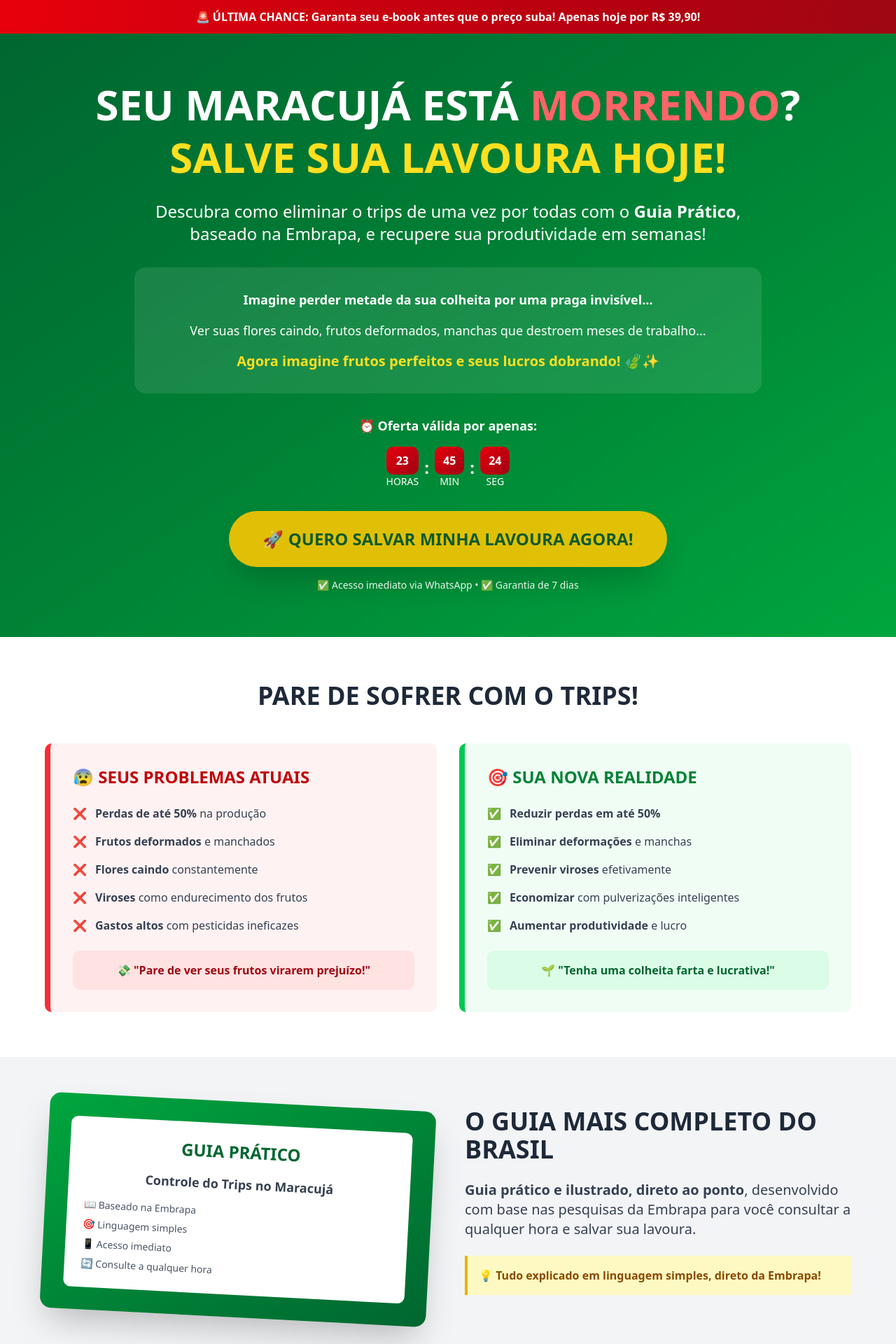
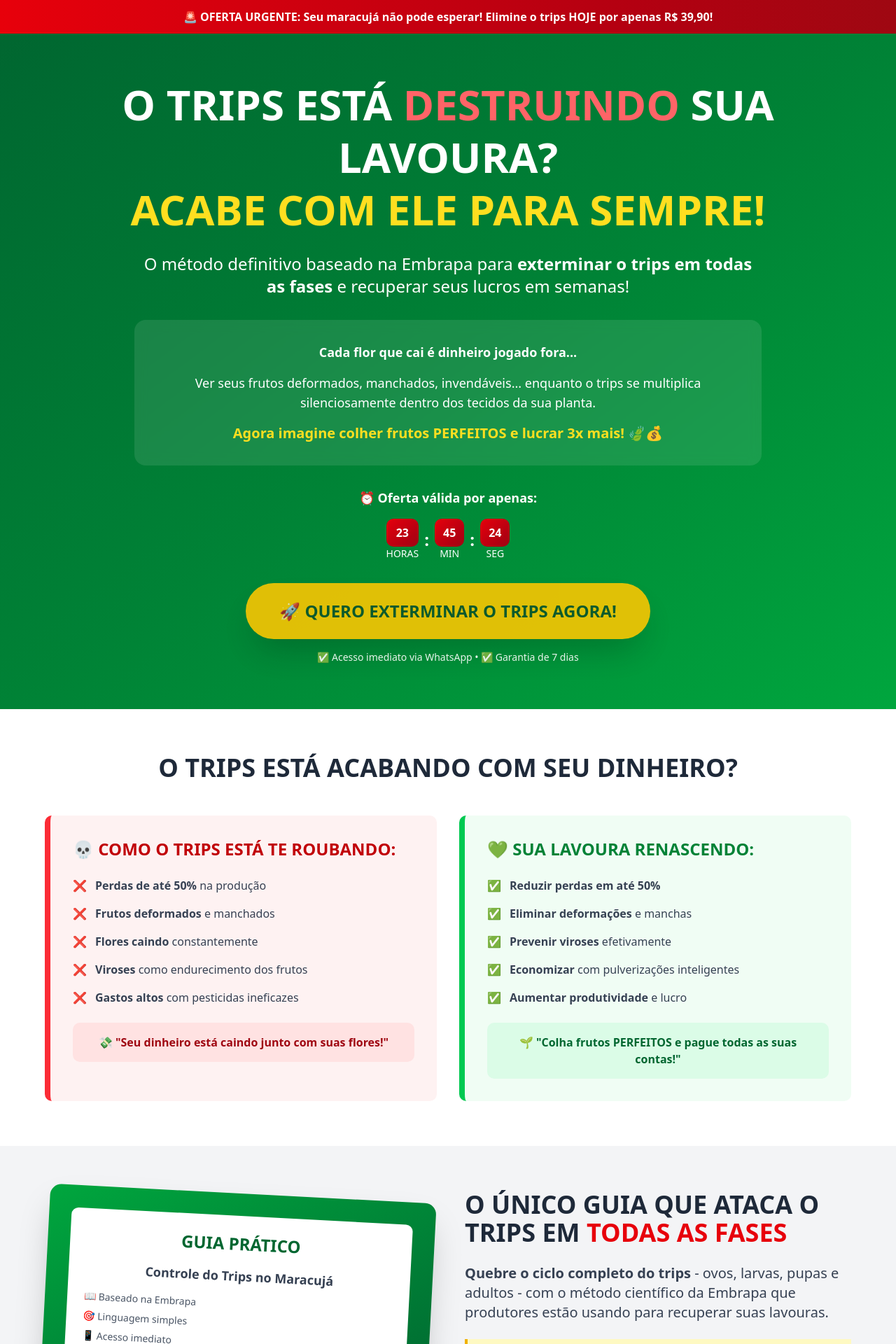
Before and after one commit to marconicastro/pv_whatssap, a Next.js app: page / in a window 1280 px wide. Shown: the top 1920 px of the page at 70% size. Built offline with nearby package versions, Linux system fonts and the light colour scheme.

Commit message:
Ataulizando pv

```diff
--- a/src/app/page.tsx
+++ b/src/app/page.tsx
@@ -42,31 +42,31 @@ export default function Home() {
     <div className="bg-gray-50">
       {/* Barra de Urgência */}
       <div className="bg-gradient-to-r from-red-600 to-red-800 text-white py-3 px-4 text-center font-bold text-sm md:text-base">
-        🚨 ÚLTIMA CHANCE: Garanta seu e-book antes que o preço suba! Apenas hoje por R$ 39,90!
+        🚨 OFERTA URGENTE: Seu maracujá não pode esperar! Elimine o trips HOJE por apenas R$ 39,90!
       </div>
 
       {/* Hero Section */}
       <section className="bg-gradient-to-br from-green-800 via-green-700 to-green-600 text-white py-16 px-4">
         <div className="max-w-6xl mx-auto text-center">
           <h1 className="text-4xl md:text-6xl font-black mb-6 leading-tight">
-            SEU MARACUJÁ ESTÁ <span className="text-red-400">MORRENDO</span>?<br />
-            <span className="text-yellow-300">SALVE SUA LAVOURA HOJE!</span>
+            O TRIPS ESTÁ <span className="text-red-400">DESTRUINDO</span> SUA LAVOURA?<br />
+            <span className="text-yellow-300">ACABE COM ELE PARA SEMPRE!</span>
           </h1>
 
           <p className="text-xl md:text-2xl mb-8 max-w-4xl mx-auto font-medium">
-            Descubra como eliminar o trips de uma vez por todas com o <strong>Guia Prático</strong>, baseado na Embrapa, e recupere sua produtividade em semanas!
+            O método definitivo baseado na Embrapa para <strong>exterminar o trips em todas as fases</strong> e recuperar seus lucros em semanas!
           </p>
 
           {/* Storytelling Emocional */}
           <div className="bg-white/10 backdrop-blur-sm rounded-2xl p-8 mb-8 max-w-4xl mx-auto">
             <p className="text-lg mb-4">
-              <strong>Imagine perder metade da sua colheita por uma praga invisível...</strong>
+              <strong>Cada flor que cai é dinheiro jogado fora...</strong>
             </p>
             <p className="text-lg mb-4">
-              Ver suas flores caindo, frutos deformados, manchas que destroem meses de trabalho...
+              Ver seus frutos deformados, manchados, invendáveis... enquanto o trips se multiplica silenciosamente dentro dos tecidos da sua planta.
             </p>
             <p className="text-xl font-bold text-yellow-300">
-              Agora imagine frutos perfeitos e seus lucros dobrando! 🍃✨
+              Agora imagine colher frutos PERFEITOS e lucrar 3x mais! 🍃💰
             </p>
           </div>
 
@@ -105,7 +105,7 @@ export default function Home() {
             className="inline-block bg-yellow-400 hover:bg-yellow-300 text-green-900 font-black text-xl md:text-2xl px-12 py-6 rounded-full animate-pulse transition-all duration-300 shadow-2xl"
             onClick={handleWhatsAppClick}
           >
-            🚀 QUERO SALVAR MINHA LAVOURA AGORA!
+            🚀 QUERO EXTERMINAR O TRIPS AGORA!
           </a>
 
           <p className="text-sm mt-4 opacity-90">✅ Acesso imediato via WhatsApp • ✅ Garantia de 7 dias</p>
@@ -116,14 +116,14 @@ export default function Home() {
       <section className="py-16 px-4 bg-white">
         <div className="max-w-6xl mx-auto">
           <h2 className="text-4xl font-black text-center mb-12 text-gray-800">
-            PARE DE SOFRER COM O TRIPS!
+            O TRIPS ESTÁ ACABANDO COM SEU DINHEIRO?
           </h2>
 
           <div className="grid md:grid-cols-2 gap-8">
             {/* Dores */}
             <div className="bg-red-50 border-l-8 border-red-500 p-8 rounded-lg">
               <h3 className="text-2xl font-bold text-red-700 mb-6 flex items-center">
-                😰 SEUS PROBLEMAS ATUAIS
+                💀 COMO O TRIPS ESTÁ TE ROUBANDO:
               </h3>
               <ul className="space-y-4">
                 <li className="flex items-start">
@@ -149,7 +149,7 @@ export default function Home() {
               </ul>
               <div className="mt-6 p-4 bg-red-100 rounded-lg">
                 <p className="text-red-800 font-bold text-center">
-                  💸 "Pare de ver seus frutos virarem prejuízo!"
+                  💸 "Seu dinheiro está caindo junto com suas flores!"
                 </p>
               </div>
             </div>
@@ -157,7 +157,7 @@ export default function Home() {
             {/* Soluções */}
             <div className="bg-green-50 border-l-8 border-green-500 p-8 rounded-lg">
               <h3 className="text-2xl font-bold text-green-700 mb-6 flex items-center">
-                🎯 SUA NOVA REALIDADE
+                💚 SUA LAVOURA RENASCENDO:
               </h3>
               <ul className="space-y-4">
                 <li className="flex items-start">
@@ -183,7 +183,7 @@ export default function Home() {
               </ul>
               <div className="mt-6 p-4 bg-green-100 rounded-lg">
                 <p className="text-green-800 font-bold text-center">
-                  🌱 "Tenha uma colheita farta e lucrativa!"
+                  🌱 "Colha frutos PERFEITOS e pague todas as suas contas!"
                 </p>
               </div>
             </div>
@@ -212,14 +212,14 @@ export default function Home() {
 
             <div className="text-left">
               <h2 className="text-4xl font-black mb-6 text-gray-800">
-                O GUIA MAIS COMPLETO DO BRASIL
+                O ÚNICO GUIA QUE ATACA O TRIPS EM <span className="text-red-600">TODAS AS FASES</span>
               </h2>
               <p className="text-xl mb-6 text-gray-700">
-                <strong>Guia prático e ilustrado, direto ao ponto</strong>, desenvolvido com base nas pesquisas da Embrapa para você consultar a qualquer hora e salvar sua lavoura.
+                <strong>Quebre o ciclo completo do trips</strong> - ovos, larvas, pupas e adultos - com o método científico da Embrapa que produtores estão usando para recuperar suas lavouras.
               </p>
               <div className="bg-yellow-100 border-l-4 border-yellow-500 p-4 mb-6">
                 <p className="text-yellow-800 font-semibold">
-                  💡 Tudo explicado em linguagem simples, direto da Embrapa!
+                  💡 Do ovo ao adulto: aprenda a destruir o trips em CADA fase do ciclo!
                 </p>
               </div>
             </div>
@@ -231,7 +231,7 @@ export default function Home() {
       <section className="py-16 px-4 bg-white">
         <div className="max-w-6xl mx-auto">
           <h2 className="text-4xl font-black text-center mb-4 text-gray-800">
-            VEJA OS RESULTADOS DOS PRODUTORES
+            PRODUTORES ESTÃO <span className="text-green-600">VENCENDO</span> A GUERRA CONTRA O TRIPS
           </h2>
           <p className="text-center text-xl mb-12 text-gray-600">
             <span className="bg-green-100 text-green-800 px-4 py-2 rounded-full font-bold">
@@ -325,7 +325,7 @@ export default function Home() {
       <section className="py-16 px-4 bg-green-50">
         <div className="max-w-6xl mx-auto">
           <h2 className="text-4xl font-black text-center mb-12 text-gray-800">
-            O QUE VOCÊ VAI APRENDER
+            <span className="text-red-600">ARMA-SE</span> CONTRA O TRIPS: O QUE VOCÊ VAI DOMINAR
           </h2>
 
           <div className="grid md:grid-cols-2 gap-8">
@@ -333,32 +333,32 @@ export default function Home() {
               <div className="flex items-start">
                 <div className="bg-green-500 text-white rounded-full w-8 h-8 flex items-center justify-center font-bold mr-4 mt-1">1</div>
                 <div>
-                  <h3 className="font-bold text-lg text-gray-800 mb-2">Identificar Espécies de Trips</h3>
-                  <p className="text-gray-600">Reconheça Frankliniella schultzei e F. occidentalis com precisão</p>
+                  <h3 className="font-bold text-lg text-gray-800 mb-2">DESCUBRA O INIMIGO: Identifique as Espécies</h3>
+                  <p className="text-gray-600">Reconheça Frankliniella schultzei e F. occidentalis - os vilões que destroem sua lavoura</p>
                 </div>
               </div>
 
               <div className="flex items-start">
                 <div className="bg-green-500 text-white rounded-full w-8 h-8 flex items-center justify-center font-bold mr-4 mt-1">2</div>
                 <div>
-                  <h3 className="font-bold text-lg text-gray-800 mb-2">Controlar Todas as Fases</h3>
-                  <p className="text-gray-600">Elimine ovos, larvas, pupas e adultos de forma eficaz</p>
+                  <h3 className="font-bold text-lg text-gray-800 mb-2">DESTRUA O CICLO: Controle em Todas as Fases</h3>
+                  <p className="text-gray-600">Elimine ovos escondidos, larvas vorazes, pupas no solo e adultos voadores</p>
                 </div>
               </div>
 
               <div className="flex items-start">
                 <div className="bg-green-500 text-white rounded-full w-8 h-8 flex items-center justify-center font-bold mr-4 mt-1">3</div>
                 <div>
-                  <h3 className="font-bold text-lg text-gray-800 mb-2">Monitorar com Precisão</h3>
-                  <p className="text-gray-600">Use inspeção visual, método da batida e armadilhas adesivas</p>
+                  <h3 className="font-bold text-lg text-gray-800 mb-2">MONITORE COM PRECISÃO: Nunca Mais se Pegue de Surpresa</h3>
+                  <p className="text-gray-600">Use inspeção visual, método da batida e armadilhas adesivas azuis</p>
                 </div>
               </div>
 
               <div className="flex items-start">
                 <div className="bg-green-500 text-white rounded-full w-8 h-8 flex items-center justify-center font-bold mr-4 mt-1">4</div>
                 <div>
-                  <h3 className="font-bold text-lg text-gray-800 mb-2">Controle Químico Inteligente</h3>
-                  <p className="text-gray-600">Aplique rotação de MoA para evitar resistência</p>
+                  <h3 className="font-bold text-lg text-gray-800 mb-2">QUÍMICA INTELIGENTE: Acabe com a Resistência</h3>
+                  <p className="text-gray-600">Domine a rotação de MoA e pare de desperdiçar dinheiro com pesticidas ineficazes</p>
                 </div>
               </div>
             </div>
@@ -367,32 +367,32 @@ export default function Home() {
               <div className="flex items-start">
                 <div className="bg-green-500 text-white rounded-full w-8 h-8 flex items-center justify-center font-bold mr-4 mt-1">5</div>
                 <div>
-                  <h3 className="font-bold text-lg text-gray-800 mb-2">Usar Aliados Naturais</h3>
-                  <p className="text-gray-600">Aproveite ácaros predadores e fungos entomopatogênicos</p>
+                  <h3 className="font-bold text-lg text-gray-800 mb-2">EXÉRCITO DE ALIADOS: Controle Biológico Poderoso</h3>
+                  <p className="text-gray-600">Solte ácaros predadores e fungos entomopatogênicos que devoram o trips</p>
                 </div>
               </div>
 
               <div className="flex items-start">
                 <div className="bg-green-500 text-white rounded-full w-8 h-8 flex items-center justify-center font-bold mr-4 mt-1">6</div>
                 <div>
-                  <h3 className="font-bold text-lg text-gray-800 mb-2">Práticas Culturais</h3>
-                  <p className="text-gray-600">Implemente adubação equilibrada e cobertura morta</p>
+                  <h3 className="font-bold text-lg text-gray-800 mb-2">FORTALEÇA SUA DEFESA: Práticas Culturais Inteligentes</h3>
+                  <p className="text-gray-600">Use adubação equilibrada e cobertura morta para proteger sua lavoura 24/7</p>
                 </div>
               </div>
 
               <div className="flex items-start">
                 <div className="bg-green-500 text-white rounded-full w-8 h-8 flex items-center justify-center font-bold mr-4 mt-1">7</div>
                 <div>
-                  <h3 className="font-bold text-lg text-gray-800 mb-2">Plano MIP Personalizado</h3>
-                  <p className="text-gray-600">Crie seu plano de Manejo Integrado de Pragas</p>
+                  <h3 className="font-bold text-lg text-gray-800 mb-2">SEU PLANO DE BATALHA: MIP Personalizado</h3>
+                  <p className="text-gray-600">Monte seu Manejo Integrado de Pragas e nunca mais perca dinheiro com trips</p>
                 </div>
               </div>
 
               <div className="flex items-start">
                 <div className="bg-green-500 text-white rounded-full w-8 h-8 flex items-center justify-center font-bold mr-4 mt-1">8</div>
                 <div>
-                  <h3 className="font-bold text-lg text-gray-800 mb-2">Prevenir Reinfestações</h3>
-                  <p className="text-gray-600">Mantenha sua lavoura livre do trips permanentemente</p>
+                  <h3 className="font-bold text-lg text-gray-800 mb-2">PROTEÇÃO PERMANENTE: Acabe com as Reinfestações</h3>
+                  <p className="text-gray-600">Mantenha sua lavoura livre do trips para sempre e colha sem medo</p>
                 </div>
               </div>
             </div>
@@ -404,10 +404,10 @@ export default function Home() {
       <section className="py-16 px-4 bg-gradient-to-br from-green-700 to-green-900 text-white">
         <div className="max-w-4xl mx-auto text-center">
           <h2 className="text-4xl font-black mb-6">
-            NÃO DEIXE SEU MARACUJÁ MORRER!
+            NÃO PERMITA QUE O TRIPS <span className="text-red-400">DESTRUA</span> SEU TRABALHO!
           </h2>
           <p className="text-xl mb-8">
-            Comece hoje mesmo a transformar sua lavoura e garanta frutos perfeitos e lucros recordes!
+            Comece HOJE a guerra contra o trips e garanta frutos perfeitos que vão encher seu bolso!
           </p>
 
           <div className="bg-white/10 backdrop-blur-sm rounded-2xl p-8 mb-8">
@@ -428,10 +428,10 @@ export default function Home() {
             className="inline-block bg-yellow-400 hover:bg-yellow-300 text-green-900 font-black text-2xl px-16 py-8 rounded-full animate-pulse transition-all duration-300 shadow-2xl"
             onClick={handleWhatsAppClick}
           >
-            🚀 Compre Agora pelo Whatsapp!
+            🚀 QUERO GUERRA TOTAL CONTRA O TRIPS AGORA!
           </a>
 
-          <p className="text-sm mt-4 opacity-90">⚠️ Oferta por tempo limitado - Não perca esta oportunidade!</p>
+          <p className="text-sm mt-4 opacity-90">⚠️ PREÇO SOBE EM BREVE - Garanta já seu exército contra o trips!</p>
         </div>
       </section>
 
```
